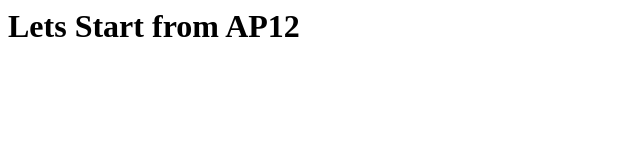
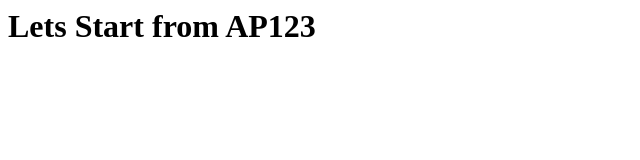
Before and after one commit to rdprassy1/rdprassy1.github.io, a plain HTML site: page ap/index.html in a window 1280 px wide. Shown: the full height of the page, 0-640 px from the left. Drawn offline with Linux system fonts and the light colour scheme.

Commit message:
Update index.html

```diff
--- a/ap/index.html
+++ b/ap/index.html
@@ -3,6 +3,6 @@
         <script type="text/javascript" src="./sharedAP.js"></script>
     </head>
      <body>
-    <h1> Lets Start from AP12 </h1>
+    <h1> Lets Start from AP123 </h1>
   </body>
 </html>
```
